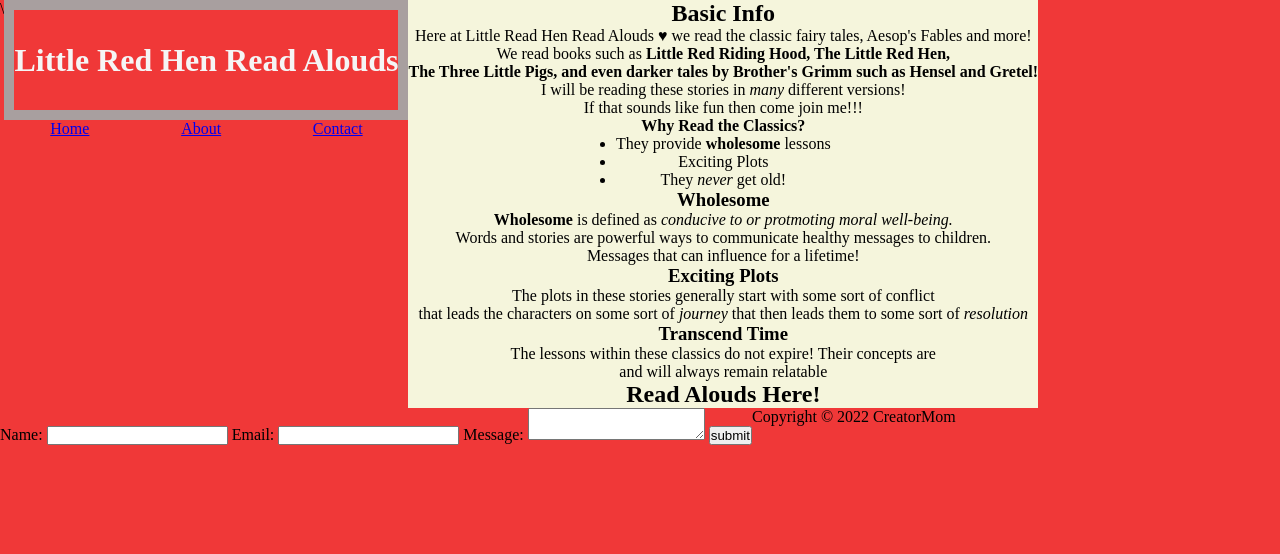
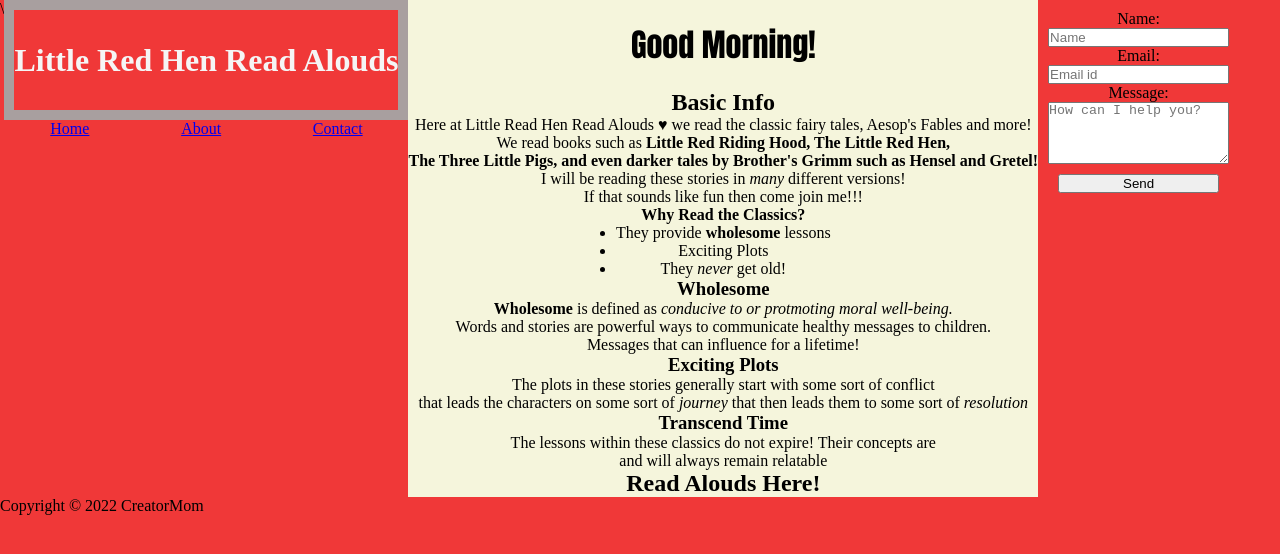
Before and after one commit to CreatorMom/Little-Red-Hen-Read-Alouds, a plain HTML site: page index.html in a window 1280 px wide. Drawn offline with Linux system fonts and the light colour scheme.

Commit message:
second javascript commit

```diff
--- a/index.html
+++ b/index.html
@@ -15,7 +15,6 @@
     <title>Little Red Hen Read Alouds</title>
   </head>
 
-
   <header>
     <div class="title">
     <h1>Little Red Hen Read Alouds</h1>
@@ -28,15 +27,15 @@
       </ul>
     </div>
   </div>
+   </header>
 
-  </header>
 
  <body>
 <div class="content">
-<h1></h1>
+<h1 id="greeting-header"></h1>
 
     <div class="main">
-        <h2><strong>Basic Info</strong></h2>
+      <h2><strong>Basic Info</strong></h2>
     <p>Here at Little Read Hen Read Alouds &hearts; we read the classic fairy tales, Aesop's Fables and more! <br>
 We read books such as <strong>Little Red Riding Hood, The Little Red Hen, <br>
 The Three Little Pigs, and even darker tales by Brother's Grimm such as Hensel and Gretel!</strong><br>
@@ -89,18 +88,20 @@ If that sounds like fun then come join me!!!<br></p>
      </div>
 
 
-         <form class="my-form">
-            <div class="form-group" >
+            <div class="form-group">
+
+         <form class="my-form" onsubmit="sendEmail(); reset();return false;">
                 <label>Name:</label>
-                <input type="text" name="name"class="form-group">
+                <input type="text" id="name"class="form-group" placeholder="Name" required>
                 <label>Email: </label>
-                <input type="text" name="email">
+                <input type="text" id="email" placeholder="Email id" required>
 
 
                 <label>Message: </label>
-                <textarea name="message"></textarea>
+                <textarea id="message" rows="4" placeholder="How can I help you?"></textarea>
 
-                <input class="button" type="submit" value="submit" name="">
+
+                <button type="submit">Send</button>
             </div>
 
         </form>
@@ -113,7 +114,7 @@ If that sounds like fun then come join me!!!<br></p>
           </div>
 
 <script src="script.js"></script>
-
+<script src=https://smtpjs.com/v3/smtp.js></script>
 </body>
 
 
--- a/script.js
+++ b/script.js
@@ -1,8 +1,25 @@
-let content = document.querySelector(".content");
+let greetingHeader = document.getElementById("greeting-header");
 let timeNow = new Date().getHours();
-console.log (timeNow);
-let greetings = time >= 5 && timeNow < 12 ? "Good Morning"
-: timeNow >= 12 && timeNow < 18 ? "Good Afternoon"
-: "Good Evening";
-console.log (greeting);
-content.innerHTML = `<h1>${greeting}</h1>`
+console.log(timeNow);
+let greeting = timeNow < 12 ? "Good Morning!"
+: timeNow >= 12 && timeNow < 18 ? "Good Afternoon!"
+: "Good Evening!";
+console.log(greeting);
+greetingHeader.innerHTML = `<h1>${greeting}</h1>`;
+
+
+function sendEmail(){
+Email.send({
+    Host : "smtp.elasticemail.com",
+    Username : "professional.martinez@gmail.com",
+    Password : "astlee8898$$",
+    To : 'creatormomstorybook@gmail.com',
+    From : document.getElementById("email").value,
+    Subject : "New Contact Form Inquiry",
+    Body : "Name:" + document.getElementById("name").value
+    + "<br> Email: "+ document.getElementById("email").value
+    + "<br> Message:"+ document.getElementById("message").value
+}).then(
+    message => alert ("Message Sent!")
+);
+}
--- a/style.css
+++ b/style.css
@@ -17,6 +17,8 @@ body{
 
 .content h1{
     font-family: Impact, Haettenschweiler, 'Arial Narrow Bold', sans-serif;
+    font-size: xx-large;
+    padding: 10px;
 }
 
 .title{
@@ -95,6 +97,16 @@ h4{
     .readAloud:hover + .videos{
     display: block;
     }
+    form{
+        display: flex;
+        flex-direction: column;
+        padding: 10px;
+    }
+
+    form button{
+        margin: 10px;
+
+    }
 
 
 @media screen and (min-width: 780px)
```
